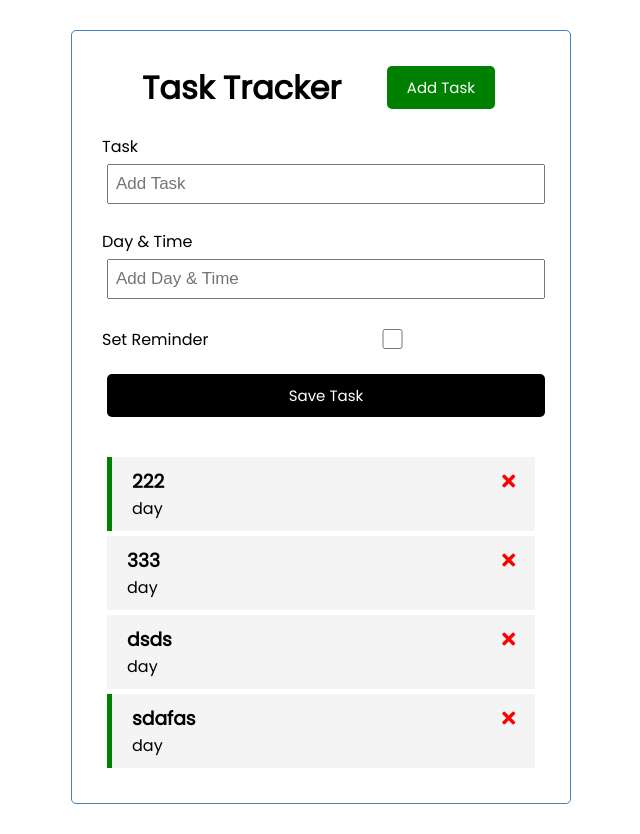
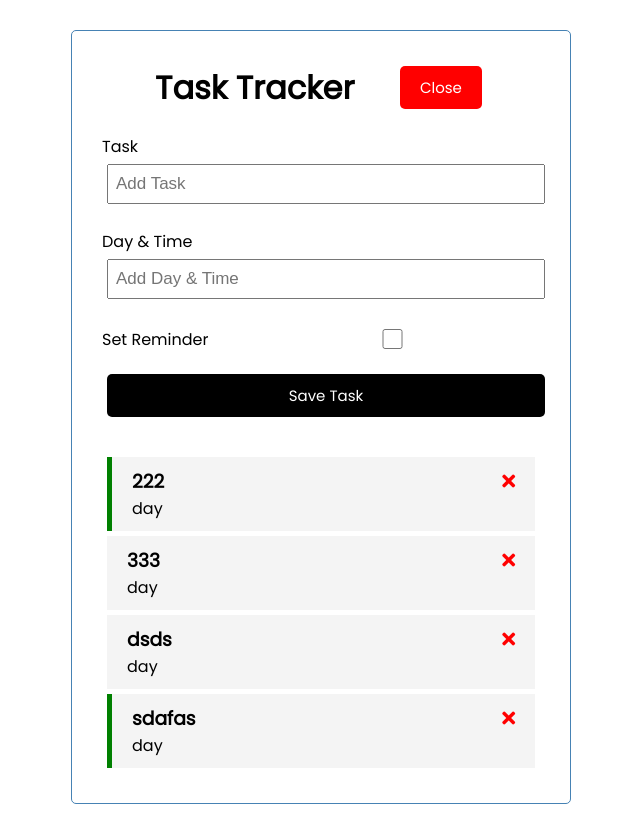
Before and after one commit to GeethMalinda/Vue-TaskTracker, a Vue app: page / in a window 1280 px wide. Both pictures are taken after a click on the button "Add Task". Shown: the whole page, without its empty margins (319-959 px from the left). Built offline with nearby package versions, Linux system fonts and the light colour scheme.

Commit message:
Toggle Form And Template Conditional

```diff
--- a/src/App.vue
+++ b/src/App.vue
@@ -2,8 +2,10 @@
 
 <template>
   <div class="container">
-    <Header title="Task Tracker" />
-    <AddTask @add-task= "addTask"/>
+    <Header :showAddTask="showAddTask" @toggle-add-task= "toggleAddTask" title="Task Tracker" />
+    <div v-show="showAddTask">
+      <AddTask @add-task="addTask" />
+    </div>
     <Tasks
       @toggle-reminder="toggleReminder"
       @delete-task="deleteTask"
@@ -24,23 +26,27 @@
   components: {
     Header,
     Tasks,
-    AddTask
+    AddTask,
   },
   data() {
     return {
       tasks: [],
+      showAddTask: false,
     };
   },
-  emit:['add-task'],
+  emit: ["add-task"],
   methods: {
+    toggleAddTask(){
+      this.showAddTask = !this.showAddTask;
+    },
     deleteTask(id) {
       if (confirm("Are you sure you want to delete")) {
         this.tasks = this.tasks.filter((task) => task.id != id);
       }
     },
-    addTask(task){
+    addTask(task) {
       //spread across the current task and just add new one on to items
-      this.tasks = [...this.tasks,task]
+      this.tasks = [...this.tasks, task];
     },
     //updating a task by changing the reminder from either true to false or false to true
     //
--- a/src/components/AddTask.vue
+++ b/src/components/AddTask.vue
@@ -41,8 +41,6 @@
                 alert('Please add a Task');
                 return;
             }
-
-
 
             const newTask = {
                 id:Math.floor(Math.random() *100000),
--- a/src/components/Button.vue
+++ b/src/components/Button.vue
@@ -11,7 +11,7 @@
     },
     methods:{
         onClick(){
-            console.log("click");
+            this.$emit('btn-click');
         }
     }
 
--- a/src/components/Header.vue
+++ b/src/components/Header.vue
@@ -1,37 +1,41 @@
 <template>
   <header>
-      <h1>{{title}}
-           <i class="fa fa-etsy" aria-hidden="true"></i>
-      </h1>
+    <h1>
+      {{ title }}
+      <i class="fa fa-etsy" aria-hidden="true"></i>
+    </h1>
 
-      <Button class="btn" text="Add Task" color = "green"/>
-
+    <Button
+      @btn-click="$emit('toggle-add-task')"
+      class="btn"
+      :text="showAddTask ? 'Close' : 'Add Task'"
+      :color="showAddTask ? 'red' : 'green'"
+    />
   </header>
 </template>
 
 <script>
-import Button from './Button'
+import Button from "./Button";
 export default {
-    name:'Header',
-    props:{
-        title:{
-            type: String,
-            default:"Default"
-
-        }
+  name: "Header",
+  props: {
+    showAddTask: Boolean,
+    title: {
+      type: String,
+      default: "Default",
     },
-    components:{
-        Button
-    }
-}
+  },
+  components: {
+    Button,
+  },
+};
 </script>
 
 <style scoped>
-
-header{
-    display:flex;
-    justify-content:center;
-    margin-bottom:20px;
-    align-items:center;
+header {
+  display: flex;
+  justify-content: center;
+  margin-bottom: 20px;
+  align-items: center;
 }
 </style>>
```
